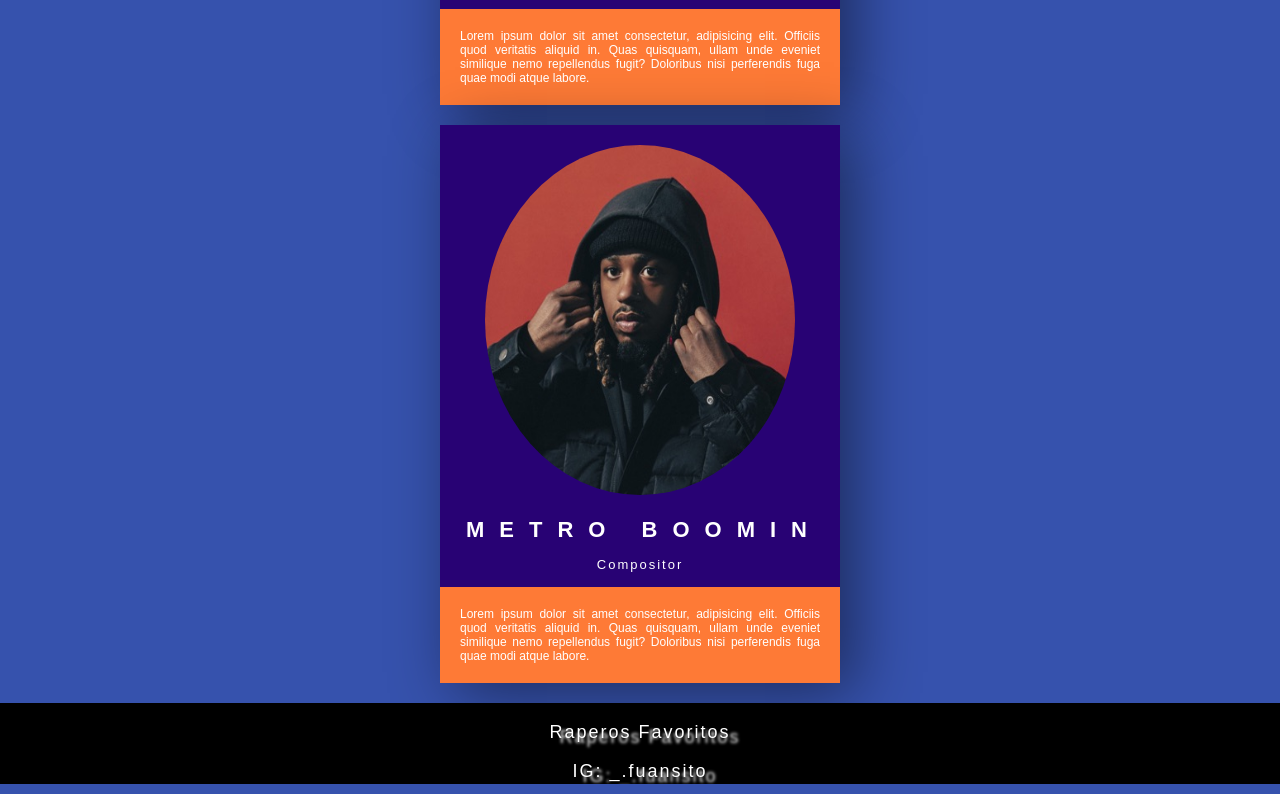
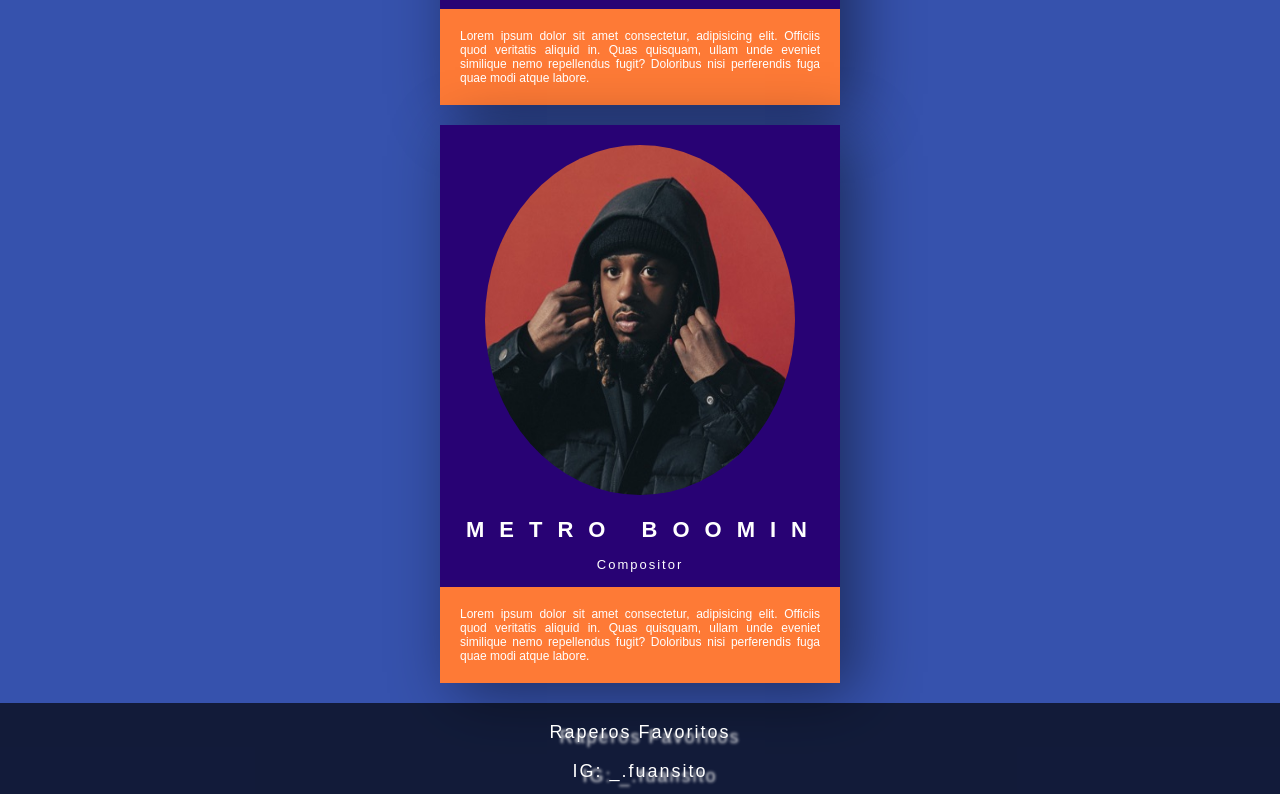
Before and after one commit to chokkoramo/Aprendiendo-HTML-Y-CSS, a plain HTML site: page index.html in a window 1280 px wide. Shown: the part 1032-1826 px from the top of the page. Drawn offline with Linux system fonts and the light colour scheme; files whose address does not match are found by name.

Commit message:
Cambio menor en footer

```diff
--- a/style.css
+++ b/style.css
@@ -61,8 +61,8 @@ body{
 
 .footer{
     width: 100%;
-    height: 80px;
-    background-color: black;
+    height: 90px;
+    background-color: #000a;
     text-align: center;
     padding-top: 1px;
     letter-spacing: 2px;
```
